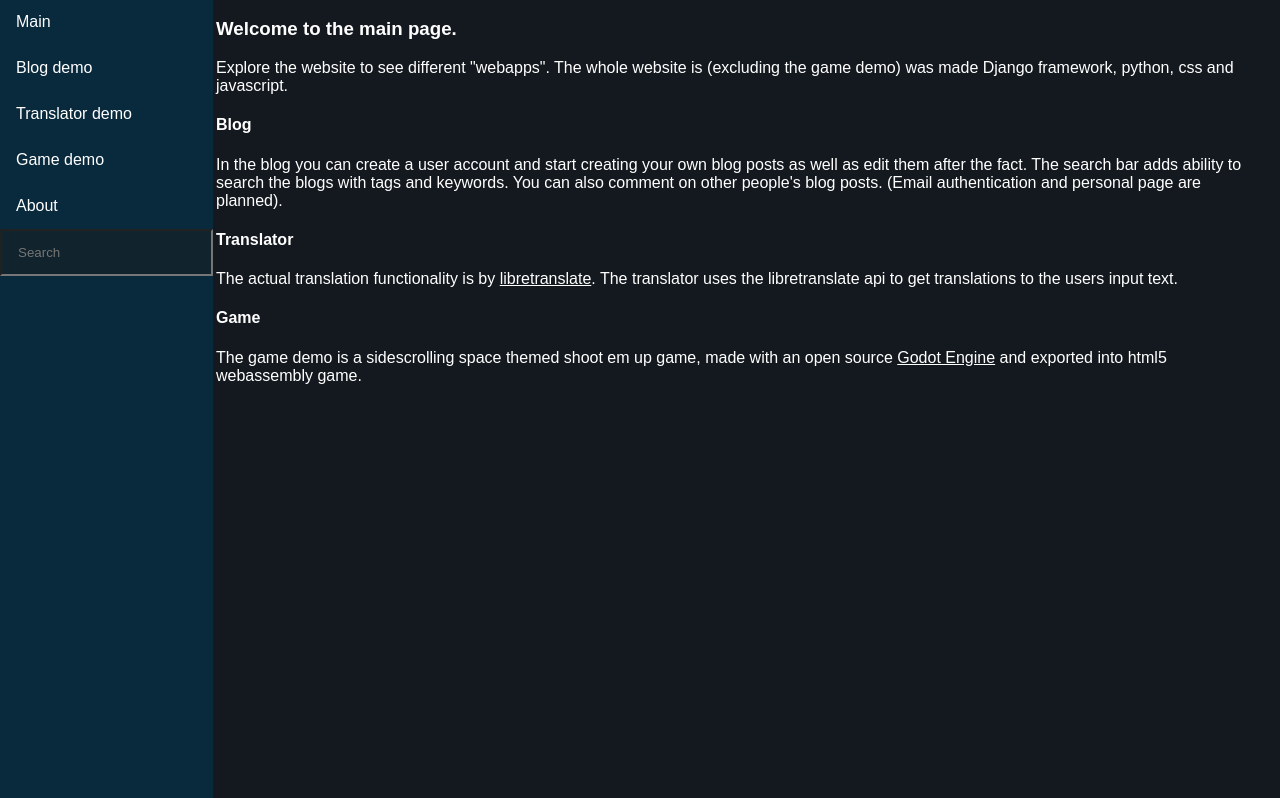
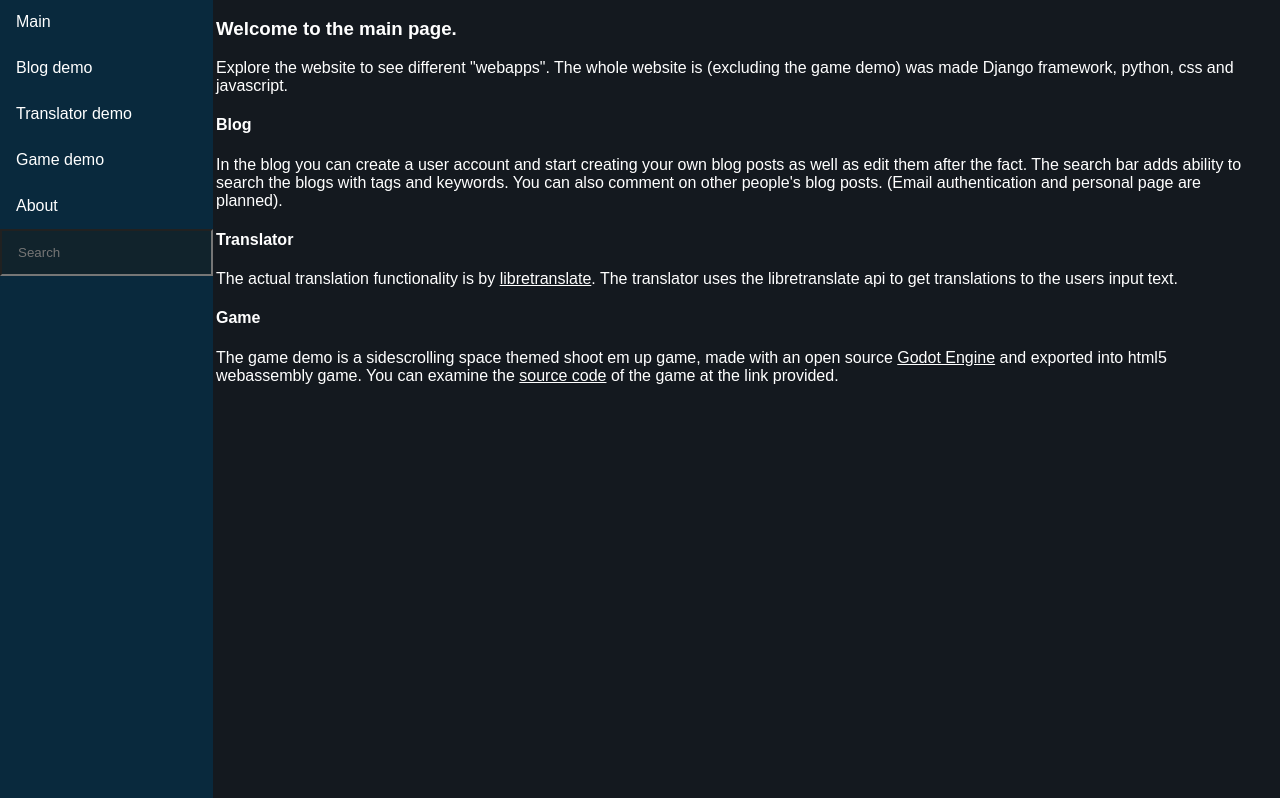
Before and after one commit to veppali/demowebsite, a Django app: page /main/ in a window 1280 px wide. Shown: the part 120-918 px from the top of the page. Run offline with Django 3.2, Linux system fonts and the light colour scheme; parts of the project's set-up code (start-up, migrations or seed data) failed here and were passed over.

Commit message:
changes to main page

```diff
--- a/main/templates/main/main.html
+++ b/main/templates/main/main.html
@@ -14,5 +14,5 @@
 </p>
 <h4>Game</h4>
 <p>The game demo is a sidescrolling space themed shoot em up game, made with an open source <a href="https://godotengine.org/">Godot Engine</a>
-and exported into html5 webassembly game.</p>
+and exported into html5 webassembly game. You can examine the <a href="https://github.com/veppali/SpaceShooty">source code</a> of the game at the link provided.</p>
 {% endblock %}
```
